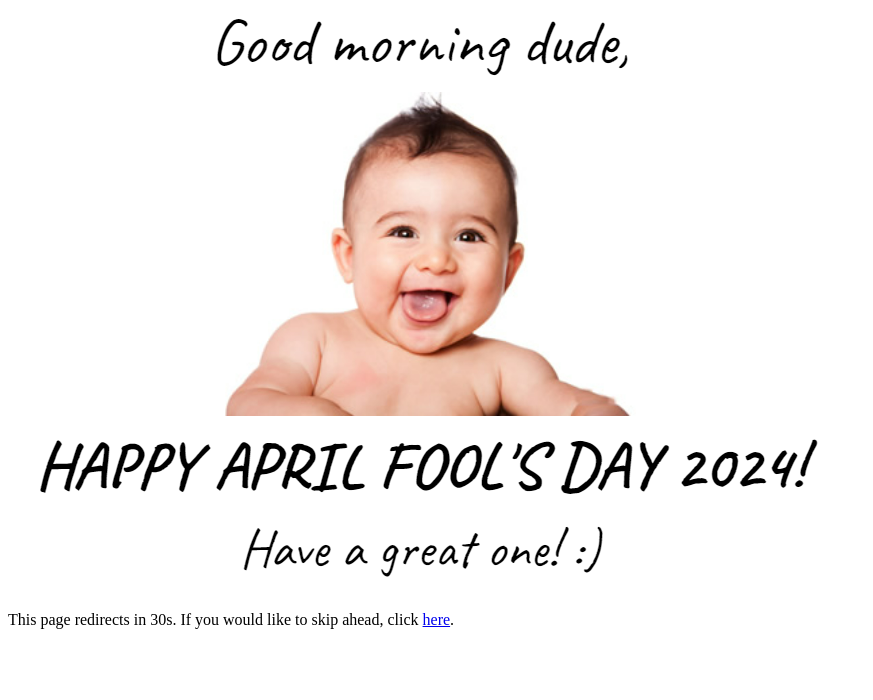
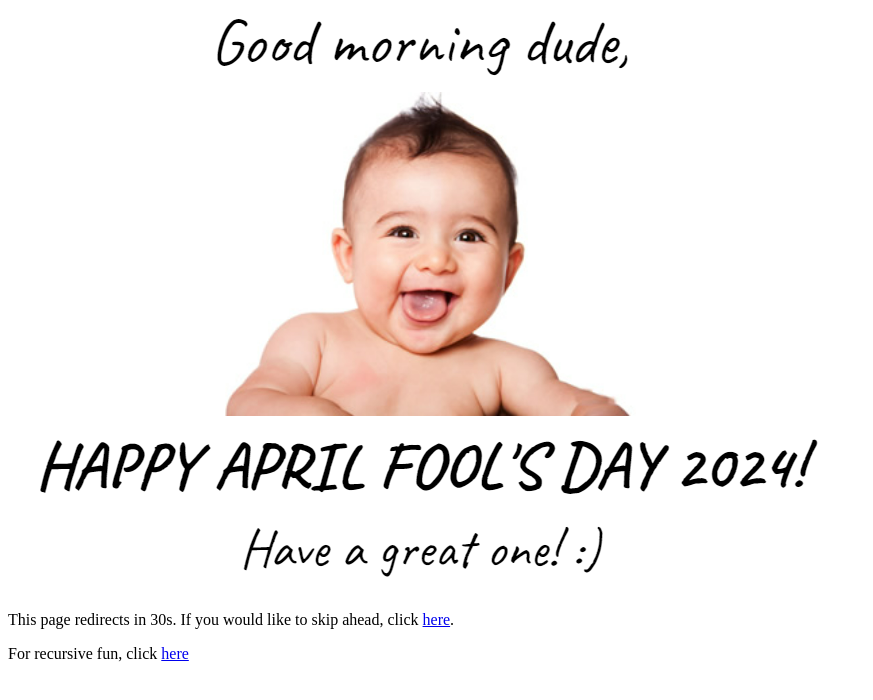
Before and after one commit to asrjccomputing/adaybbcs, a plain HTML site: page index.html in a window 1280 px wide. Shown: the whole page, without its empty margins (0-873 px from the left). Drawn offline with Linux system fonts and the light colour scheme.

Commit message:
Update index.html

```diff
--- a/index.html
+++ b/index.html
@@ -7,6 +7,6 @@
   <body>
     <img src="had24.png" />
     <p>This page redirects in 30s. If you would like to skip ahead, click <a href="https://cs50.harvard.edu/x/2024/puzzles/">here</a>.</p>
-
+    <p>For recursive fun, click <a href="https://asrjccp.github.io/aday/">here</a></p>
   </body>
 </html>
```
